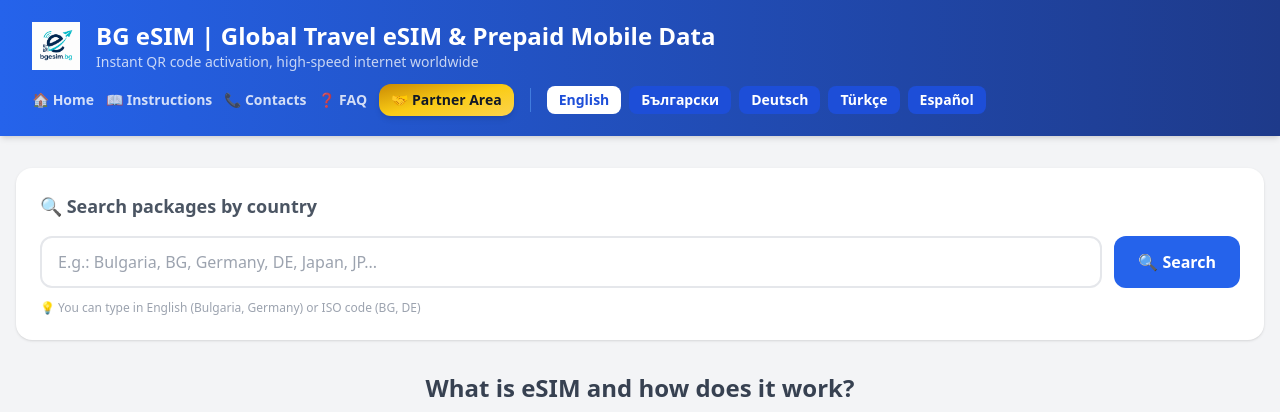
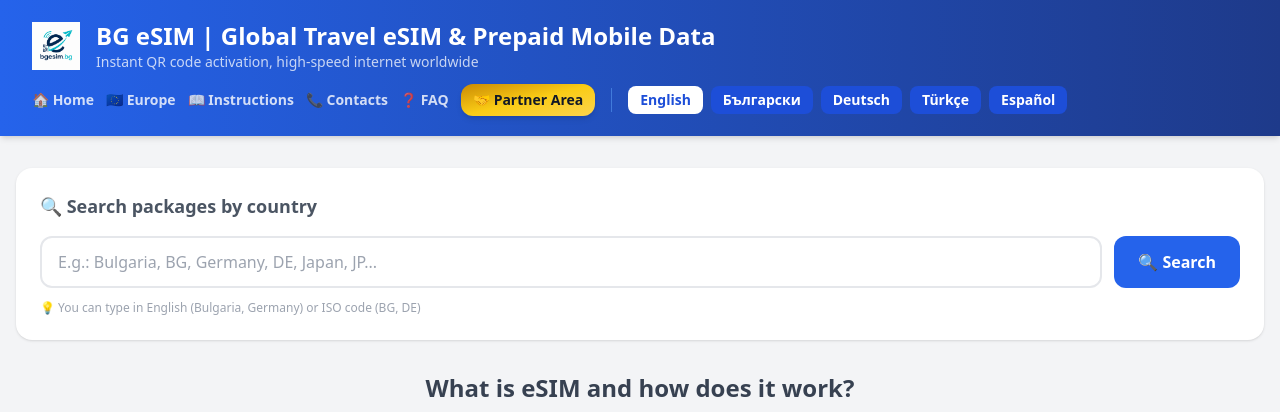
Before and after one commit to VioletaGeorgieva-dev/bgesim, a FastAPI app: page / in a window 1280 px wide. Shown: the top 412 px of the page. Run offline with FastAPI, Linux system fonts and the light colour scheme; parts of the project's set-up code (start-up, migrations or seed data) failed here and were passed over; some libraries are stand-ins or nearby versions.

Commit message:
Add files via upload
Add Europe link in menu

```diff
--- a/app/templates/index.html
+++ b/app/templates/index.html
@@ -37,6 +37,7 @@
     <div class="flex items-center gap-4 flex-wrap">
         <nav class="flex items-center gap-3">
             <a href="/" class="text-sm font-semibold text-white opacity-80 hover:opacity-100 transition">🏠 Home</a>
+            <a href="/europe" class="text-sm font-semibold text-white opacity-80 hover:opacity-100 transition">🇪🇺 {% if lang == 'bg' %}Европа{% else %}Europe{% endif %}</a>
             <a href="/instructions" class="text-sm font-semibold text-white opacity-80 hover:opacity-100 transition">📖 {{ t.nav_instructions | default('Инструкции') }}</a>
             <a href="/contacts" class="text-sm font-semibold text-white opacity-80 hover:opacity-100 transition">📞 {{ t.nav_contacts | default('Контакти') }}</a>
             <a href="/faq" class="text-sm font-semibold text-white opacity-80 hover:opacity-100 transition">❓ {% if lang == 'bg' %}Въпроси{% elif lang == 'de' %}FAQ{% elif lang == 'tr' %}SSS{% elif lang == 'es' %}Preguntas{% else %}FAQ{% endif %}</a>
```
